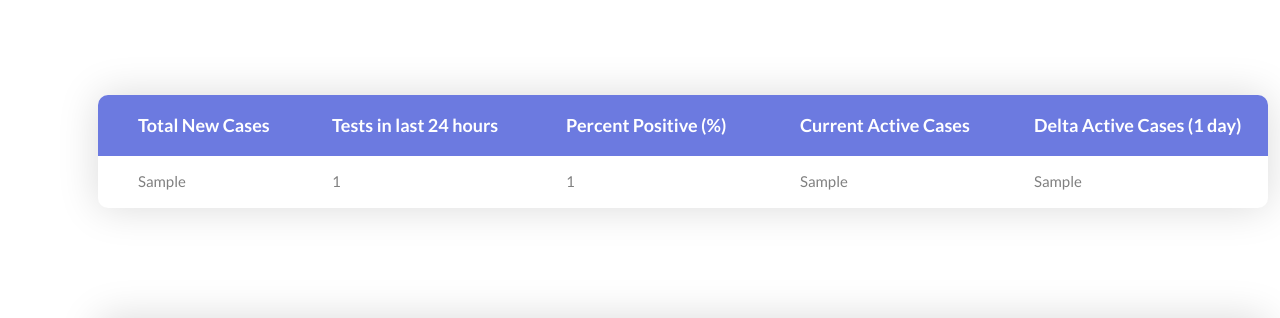
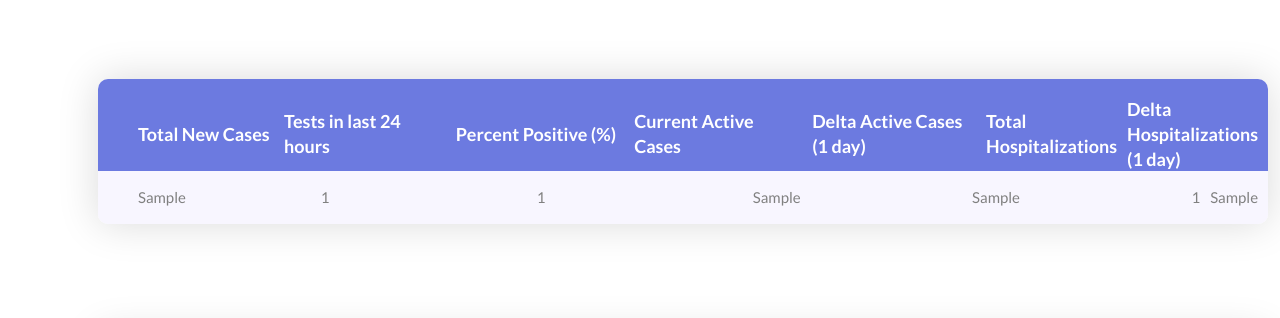
Before and after one commit to r-thakur/covid19, a Flask app: template src/templates/index.html in a window 1280 px wide; the page is wider, and only the part inside the window is pictured. Shown: the top 318 px of that part. Run offline with Flask 2, Linux system fonts and the light colour scheme; the template is opened without the code that fills it: most values are stand-ins (such as "Sample title", 1, 10 or a date in 2020); lists and menus that the app fills with data are empty; parts of the project's set-up code (start-up, migrations or seed data) failed here and were passed over; some libraries are stand-ins or nearby versions.

Commit message:
Hospitalizations

```diff
--- a/src/config.py
+++ b/src/config.py
@@ -5,7 +5,7 @@ PORT = int(env.get("PORT", 8080))
 
 # Gunicorn config
 bind = ":" + str(PORT)
-workers = multiprocessing.cpu_count() * 2 + 1
+workers = 3
 # preload_app = True
 worker_tmp_dir = "/dev/shm"
 
--- a/src/main.py
+++ b/src/main.py
@@ -117,7 +117,7 @@ def covidInfoWithHTML(per100):
             outsideData += '<td class="cell100 column4">' + str(regions[x].getCasesYesterdayString()) + "</td>"
             outsideData += "</tr>"
 
-    return flask.render_template('index.html',NewCases=caseInformation["NewCasesToday"],TotalTests=caseInformation["TotalTestsCompleted"],PercentPositive=caseInformation["PercentPositive"],GTARows=gtaData, OutsideRows = outsideData,ActiveCases = caseInformation["TotalActiveCases"],DeltaActiveCases = caseInformation["DeltaActiveCases"], LastUpdated = lastUpdatedTime.date(), Per100k = per100)
+    return flask.render_template('index.html',NewCases=caseInformation["NewCasesToday"],TotalTests=caseInformation["TotalTestsCompleted"],PercentPositive=caseInformation["PercentPositive"],GTARows=gtaData, OutsideRows = outsideData,ActiveCases = caseInformation["TotalActiveCases"],DeltaActiveCases = caseInformation["DeltaActiveCases"], DeltaHospitalizations = caseInformation["DeltaHospitalizations"], TotalHospitalizations = caseInformation["TotalHospitalizations"], LastUpdated = lastUpdatedTime.date(), Per100k = per100)
 
 @app.route('/refresh')
 def refreshDataEndpoint():
@@ -217,6 +217,17 @@ def pullCSV():
 
     # totalActiveCases = int(df.tail(1)['Confirmed Positive'].values[0])
     caseInformation["TotalActiveCases"] = int(df.tail(1)['Confirmed Positive'].values[0])
+
+    caseInformation["TotalHospitalizations"] = int(df.tail(1)['Number of patients hospitalized with COVID-19'].values[0])
+    caseInformation["DeltaHospitalizations"] = int(df.tail(1)['Number of patients hospitalized with COVID-19'].values[0] - df.tail(2)['Number of patients hospitalized with COVID-19'].head(1).values[0])
+    if (caseInformation["DeltaHospitalizations"] >= 0):
+        # deltaActiveCases = '+'+str(deltaActiveCases)
+        caseInformation["DeltaHospitalizations"] = '+'+str(caseInformation["DeltaHospitalizations"])
+    else:
+        # deltaActiveCases = '-'+str(deltaActiveCases)
+        caseInformation["DeltaHospitalizations"] = '-'+str(caseInformation["DeltaHospitalizations"])
+
+
     # newCasesToday = int(df.tail(1)['Total Cases'].values[0] - df.tail(2)['Total Cases'].head(1).values[0])
     caseInformation["NewCasesToday"] = int(df.tail(1)['Total Cases'].values[0] - df.tail(2)['Total Cases'].head(1).values[0])
     # totalTestsCompleted = int(df.tail(1)['Total tests completed in the last day'].values[0])
--- a/src/templates/index.html
+++ b/src/templates/index.html
@@ -38,6 +38,8 @@
 									<th class="cell100 column3">Percent Positive (%)</th>
 									<th class="cell100 column4">Current Active Cases</th>
 									<th class="cell100 column5">Delta Active Cases (1 day)</th>
+									<th class="cell100 column6">Total Hospitalizations</th>
+									<th class="cell100 column7">Delta Hospitalizations (1 day)</th>
 								</tr>
 							</thead>
 						</table>
@@ -47,11 +49,22 @@
 						<table>
 							<tbody>
 								<tr class="row100 body">
+									<td class="cell100 column1"></td>
+									<td class="cell100 column2"></td>
+									<td class="cell100 column3"></td>
+									<td class="cell100 column4"></td>
+									<td class="cell100 column5"></td>
+									<td class="cell100 column6"></td>
+									<td class="cell100 column7"></td>
+								</tr>
+								<tr class="row100 body">
 									<td class="cell100 column1">{{NewCases}}</td>
 									<td class="cell100 column2">{{TotalTests}}</td>
 									<td class="cell100 column3">{{PercentPositive}}</td>
 									<td class="cell100 column4">{{ActiveCases}}</td>
 									<td class="cell100 column5">{{DeltaActiveCases}}</td>
+									<td class="cell100 column6">{{TotalHospitalizations}}</td>
+									<td class="cell100 column7">{{DeltaHospitalizations}}</td>
 								</tr>
 							</tbody>
 						</table>
@@ -115,12 +128,13 @@
 
 <!--===============================================================================================-->		<link rel="stylesheet" type="text/css" href="{{ url_for('static',filename='/perfect-scrollbar/perfect-scrollbar.css') }}">
 
+<script type=text/javascript src="{{
+	url_for('static', filename='jquery/jquery-3.2.1.min.js') }}"></script>
 
 <script type=text/javascript src="{{
   url_for('static', filename='js/main.js') }}"></script>
 
-	<script type=text/javascript src="{{
-  url_for('static', filename='jquery/jquery-3.2.1.min.js') }}"></script>
+
 <!--===============================================================================================-->
 	<script src="{{
   url_for('static', filename='/bootstrap/js/popper.js') }}"></script>
```
Also changed, not shown: src/static/bootstrap/js/popper.js, 1 other file.
